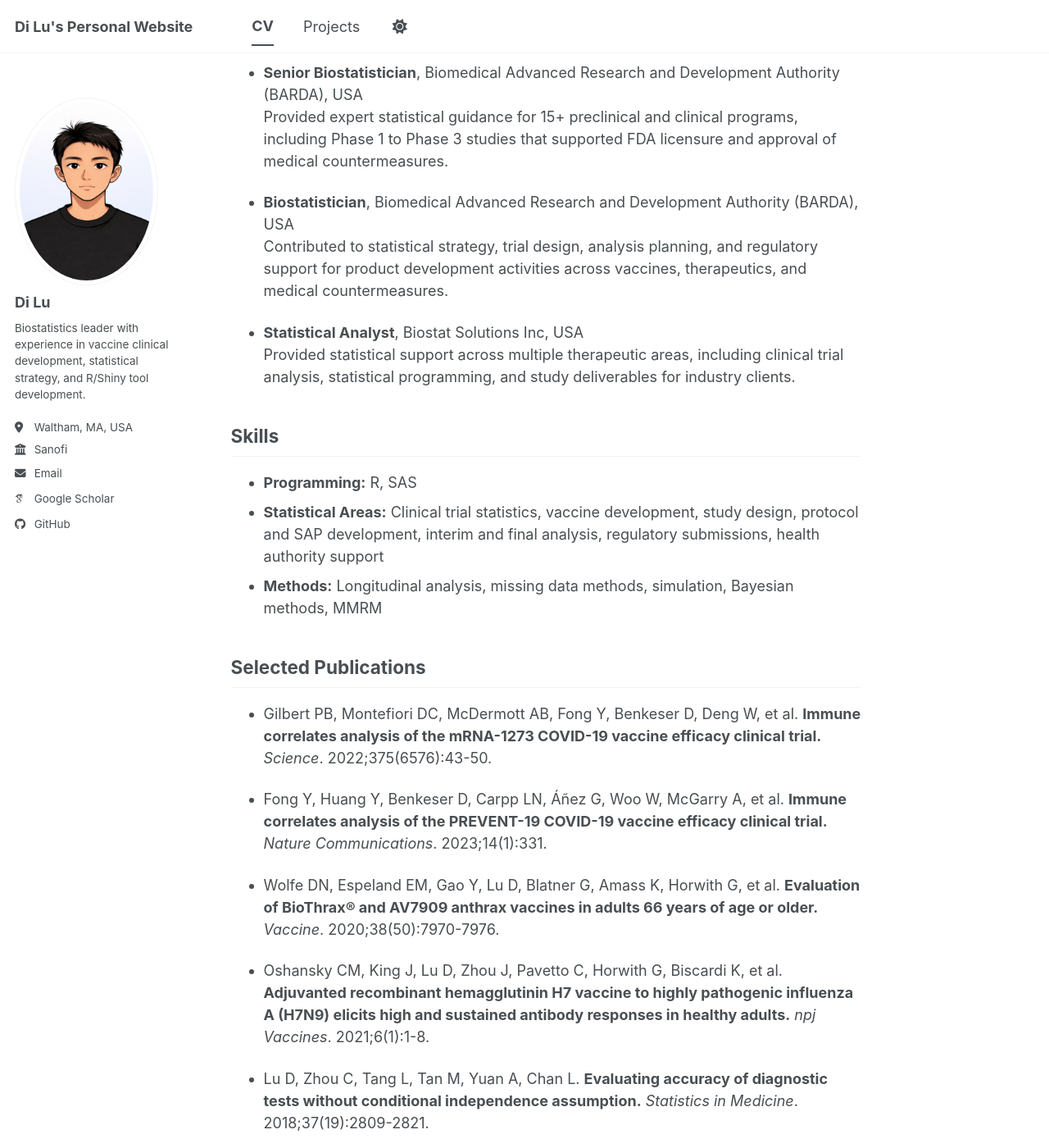
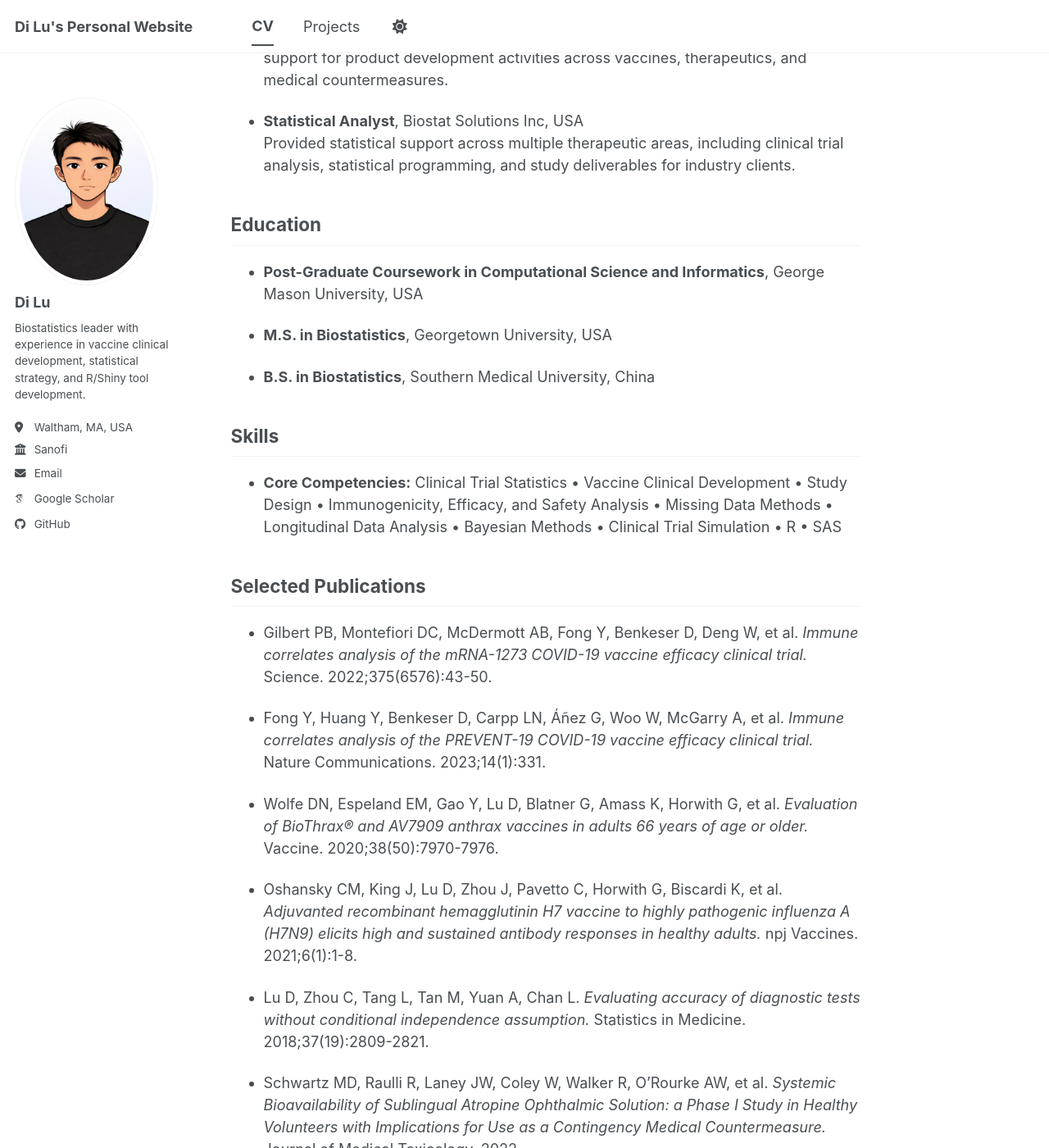
Before and after one commit to dilustats/dilustats.github.io, a Jekyll site: the page built from _pages/cv.md, in a window 1280 px wide and 1400 px high, scrolled down 558 px. Shown: the whole window at 82% size. Built offline with Jekyll 4.4.1, drawn with Linux system fonts in a browser that asks for light colours; some web fonts are replaced; a script bundle is joined from its source files by our own code; library files that are not in the unit come from our copies; some of the changed text lies outside the part shown.

Commit message:
Update cv.md

```diff
--- a/_pages/cv.md
+++ b/_pages/cv.md
@@ -28,24 +20,30 @@ redirect_from:
 - **Statistical Analyst**, Biostat Solutions Inc, USA
   Provided statistical support across multiple therapeutic areas, including clinical trial analysis, statistical programming, and study deliverables for industry clients.
 
+## Education
+
+- **Post-Graduate Coursework in Computational Science and Informatics**, George Mason University, USA
+
+- **M.S. in Biostatistics**, Georgetown University, USA
+
+- **B.S. in Biostatistics**, Southern Medical University, China
+
 ## Skills
 
-- **Programming:** R, SAS
-- **Statistical Areas:** Clinical trial statistics, vaccine development, study design, protocol and SAP development, interim and final analysis, regulatory submissions, health authority support
-- **Methods:** Longitudinal analysis, missing data methods, simulation, Bayesian methods, MMRM
+- **Core Competencies:** Clinical Trial Statistics • Vaccine Clinical Development • Study Design • Immunogenicity, Efficacy, and Safety Analysis • Missing Data Methods • Longitudinal Data Analysis • Bayesian Methods • Clinical Trial Simulation • R • SAS
 
 ## Selected Publications
 
-- Gilbert PB, Montefiori DC, McDermott AB, Fong Y, Benkeser D, Deng W, et al. **Immune correlates analysis of the mRNA-1273 COVID-19 vaccine efficacy clinical trial.** *Science*. 2022;375(6576):43-50.
+- Gilbert PB, Montefiori DC, McDermott AB, Fong Y, Benkeser D, Deng W, et al. *Immune correlates analysis of the mRNA-1273 COVID-19 vaccine efficacy clinical trial.* Science. 2022;375(6576):43-50.
 
-- Fong Y, Huang Y, Benkeser D, Carpp LN, Áñez G, Woo W, McGarry A, et al. **Immune correlates analysis of the PREVENT-19 COVID-19 vaccine efficacy clinical trial.** *Nature Communications*. 2023;14(1):331.
+- Fong Y, Huang Y, Benkeser D, Carpp LN, Áñez G, Woo W, McGarry A, et al. *Immune correlates analysis of the PREVENT-19 COVID-19 vaccine efficacy clinical trial.* Nature Communications. 2023;14(1):331.
 
-- Wolfe DN, Espeland EM, Gao Y, Lu D, Blatner G, Amass K, Horwith G, et al. **Evaluation of BioThrax® and AV7909 anthrax vaccines in adults 66 years of age or older.** *Vaccine*. 2020;38(50):7970-7976.
+- Wolfe DN, Espeland EM, Gao Y, Lu D, Blatner G, Amass K, Horwith G, et al. *Evaluation of BioThrax® and AV7909 anthrax vaccines in adults 66 years of age or older.* Vaccine. 2020;38(50):7970-7976.
 
-- Oshansky CM, King J, Lu D, Zhou J, Pavetto C, Horwith G, Biscardi K, et al. **Adjuvanted recombinant hemagglutinin H7 vaccine to highly pathogenic influenza A (H7N9) elicits high and sustained antibody responses in healthy adults.** *npj Vaccines*. 2021;6(1):1-8.
+- Oshansky CM, King J, Lu D, Zhou J, Pavetto C, Horwith G, Biscardi K, et al. *Adjuvanted recombinant hemagglutinin H7 vaccine to highly pathogenic influenza A (H7N9) elicits high and sustained antibody responses in healthy adults.* npj Vaccines. 2021;6(1):1-8.
 
-- Lu D, Zhou C, Tang L, Tan M, Yuan A, Chan L. **Evaluating accuracy of diagnostic tests without conditional independence assumption.** *Statistics in Medicine*. 2018;37(19):2809-2821.
+- Lu D, Zhou C, Tang L, Tan M, Yuan A, Chan L. *Evaluating accuracy of diagnostic tests without conditional independence assumption.* Statistics in Medicine. 2018;37(19):2809-2821.
 
-- Schwartz MD, Raulli R, Laney JW, Coley W, Walker R, O’Rourke AW, et al. **Systemic Bioavailability of Sublingual Atropine Ophthalmic Solution: a Phase I Study in Healthy Volunteers with Implications for Use as a Contingency Medical Countermeasure.** *Journal of Medical Toxicology*. 2022.
+- Schwartz MD, Raulli R, Laney JW, Coley W, Walker R, O’Rourke AW, et al. *Systemic Bioavailability of Sublingual Atropine Ophthalmic Solution: a Phase I Study in Healthy Volunteers with Implications for Use as a Contingency Medical Countermeasure.* Journal of Medical Toxicology. 2022.
 
 Additional publications available on Google Scholar.
```
Also changed, not shown: other parts of _pages/cv.md (+0 -8 lines).
